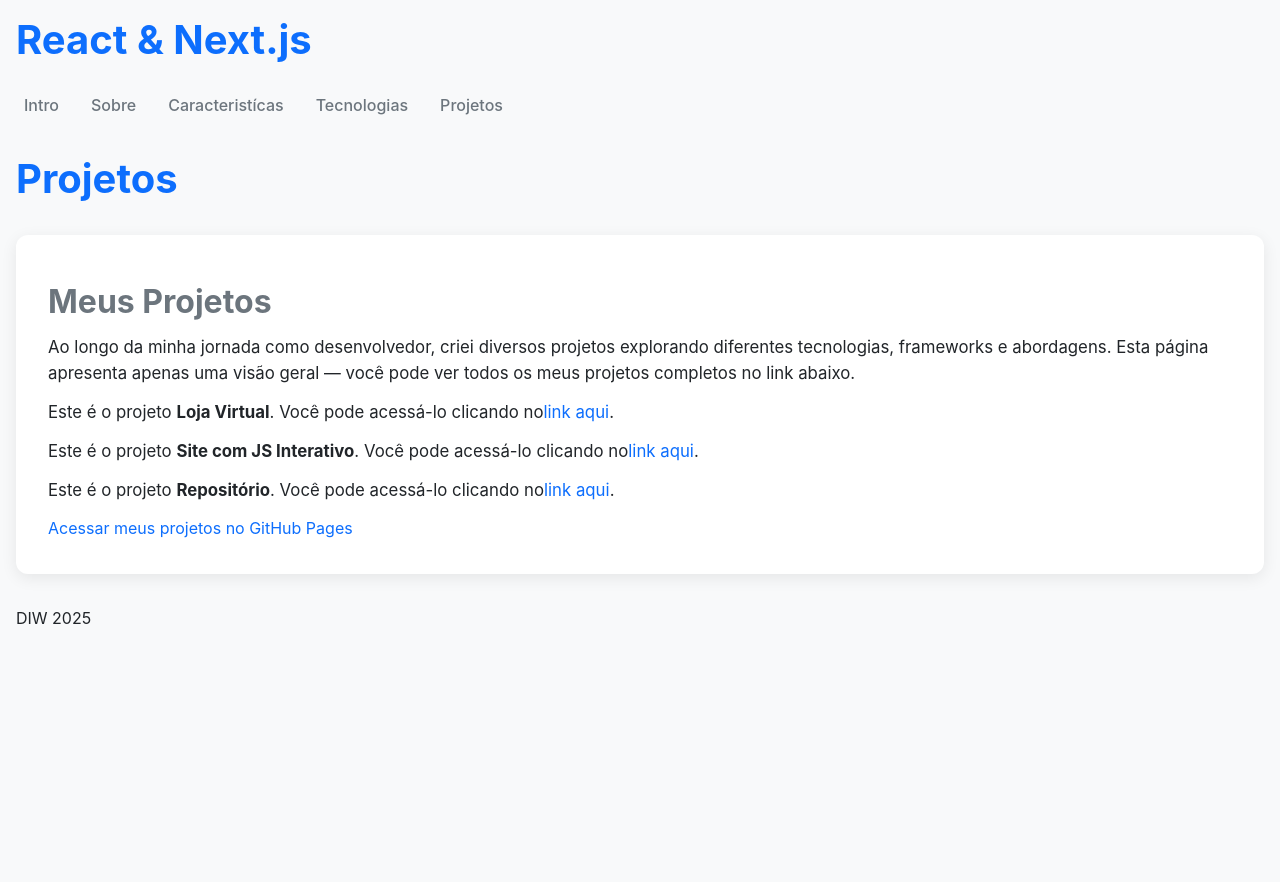
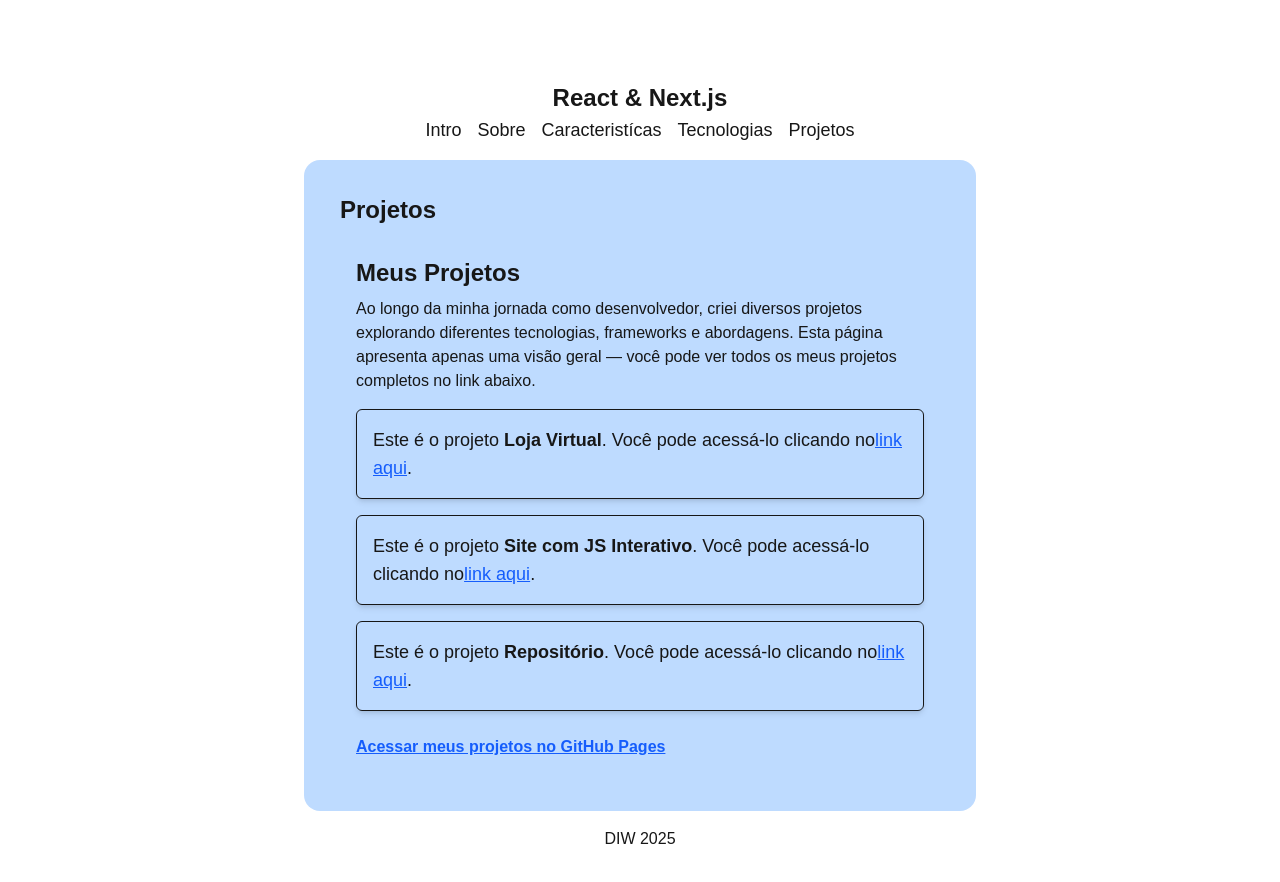
Before and after one commit to maximonunes/maximomnunes, a Next.js app: page /projetos in a window 1280 px wide. Shown: the top 882 px of the page. Before the commit the page ends 800 px from the top, so only its background shows below. Built offline with nearby package versions, Linux system fonts and the light colour scheme.

Commit message:
Up [tec]

```diff
--- a/app/globals.css
+++ b/app/globals.css
@@ -1,187 +1,31 @@
+@import "tailwindcss";
 
+:root {
+  --background: #ffffff;
+  --foreground: #171717;
+}
 
-/* ===========================
-   Tema e Variáveis Globais
-   =========================== */
-:root {
-  /* Paleta profissional */
-  --background: #f8f9fa;
-  --foreground: #212529;
-  --primary: #0d6efd;
-  --secondary: #6c757d;
-  --accent: #fd7e14;
-  --muted: #adb5bd;
-
-  /* Tipografia */
-  --font-sans: 'Inter', 'Segoe UI', Roboto, Helvetica, Arial, sans-serif;
-  --font-mono: 'Fira Code', monospace;
-
-  /* Layout e estilo */
-  --radius: 12px;
-  --transition: 0.25s ease-in-out;
-
-  /* Cartões e sombras */
-  --card-bg: #ffffff;
-  --card-shadow: rgba(0, 0, 0, 0.08);
+@theme inline {
+  --color-background: var(--background);
+  --color-foreground: var(--foreground);
+  --font-sans: var(--font-geist-sans);
+  --font-mono: var(--font-geist-mono);
 }
 
 @media (prefers-color-scheme: dark) {
   :root {
-    --background: #121212;
-    --foreground: #e9ecef;
-    --primary: #0d6efd;
-    --secondary: #ced4da;
-    --accent: #fd7e14;
-    --muted: #6c757d;
-
-    --card-bg: #1e1e1e;
-    --card-shadow: rgba(0, 0, 0, 0.4);
+    --background: #0a0a0a;
+    --foreground: #ededed;
   }
-}
-
-/* ===========================
-   Reset + Corpo
-   =========================== */
-* {
-  margin: 0;
-  padding: 0;
-  box-sizing: border-box;
 }
 
 body {
   background: var(--background);
   color: var(--foreground);
-  font-family: var(--font-sans);
-  line-height: 1.6;
-  padding: 0 1rem;
-  transition: background var(--transition), color var(--transition);
-  -webkit-font-smoothing: antialiased;
+  font-family: Arial, Helvetica, sans-serif;
 }
 
-/* ===========================
-   Tipografia
-   =========================== */
-h1, h2, h3, h4, h5, h6 {
-  font-weight: 700;
-  line-height: 1.2;
-  margin: 1rem 0 0.5rem;
+h1{
+  font-size: 24px;
+  font-weight: bold;
 }
-
-h1 { font-size: 2.5rem; color: var(--primary); }
-h2 { font-size: 2rem;   color: var(--secondary); }
-h3 { font-size: 1.75rem; }
-p  { margin: 0.75rem 0; font-size: 1.05rem; }
-
-@media (max-width: 600px) {
-  h1 { font-size: 2rem; }
-  h2 { font-size: 1.6rem; }
-  h3 { font-size: 1.4rem; }
-}
-
-/* ===========================
-   Navegação
-   =========================== */
-header nav {
-  display: flex;
-  gap: 1rem;
-  padding: 1rem 0;
-}
-
-header nav a {
-  color: var(--secondary);
-  font-weight: 500;
-  padding: 0.3rem 0.5rem;
-  border-radius: 6px;
-  transition: background var(--transition), color var(--transition);
-}
-
-header nav a:hover,
-header nav a:focus {
-  background: var(--primary);
-  color: #fff;
-}
-
-/* ===========================
-   Links
-   =========================== */
-a {
-  color: var(--primary);
-  text-decoration: none;
-  transition: color var(--transition), opacity var(--transition);
-}
-
-a:hover { color: var(--accent); }
-
-/* ===========================
-   Botões
-   =========================== */
-button {
-  background: var(--primary);
-  color: #fff;
-  padding: 0.6rem 1.2rem;
-  border: none;
-  border-radius: var(--radius);
-  cursor: pointer;
-  font-weight: 600;
-  letter-spacing: 0.3px;
-  transition: transform var(--transition), background var(--transition);
-}
-
-button:hover {
-  background: var(--accent);
-  transform: translateY(-2px);
-}
-
-/* ===========================
-   Cards e Seções
-   =========================== */
-section,
-.card {
-  background: var(--card-bg);
-  box-shadow: 0 4px 16px var(--card-shadow);
-  padding: 2rem;
-  border-radius: var(--radius);
-  margin: 2rem 0;
-  transition: box-shadow var(--transition), transform var(--transition);
-}
-
-.card:hover {
-  transform: translateY(-3px);
-  box-shadow: 0 6px 20px var(--card-shadow);
-}
-
-/* ===========================
-   Texto e elementos UI
-   =========================== */
-ul { margin-left: 1.5rem; list-style: disc; }
-li { margin-top: 0.4rem; }
-
-hr {
-  border: none;
-  border-top: 1px solid var(--muted);
-  margin: 2rem 0;
-}
-
-blockquote {
-  border-left: 4px solid var(--primary);
-  padding-left: 1rem;
-  font-style: italic;
-  opacity: 0.85;
-}
-
-code, pre {
-  font-family: var(--font-mono);
-  background: #e9ecef;
-  border-radius: 6px;
-}
-
-code {
-  padding: 0.2rem 0.4rem;
-  font-size: 0.9rem;
-}
-
-pre {
-  padding: 1rem;
-  overflow-x: auto;
-  margin: 1rem 0;
-}
```
